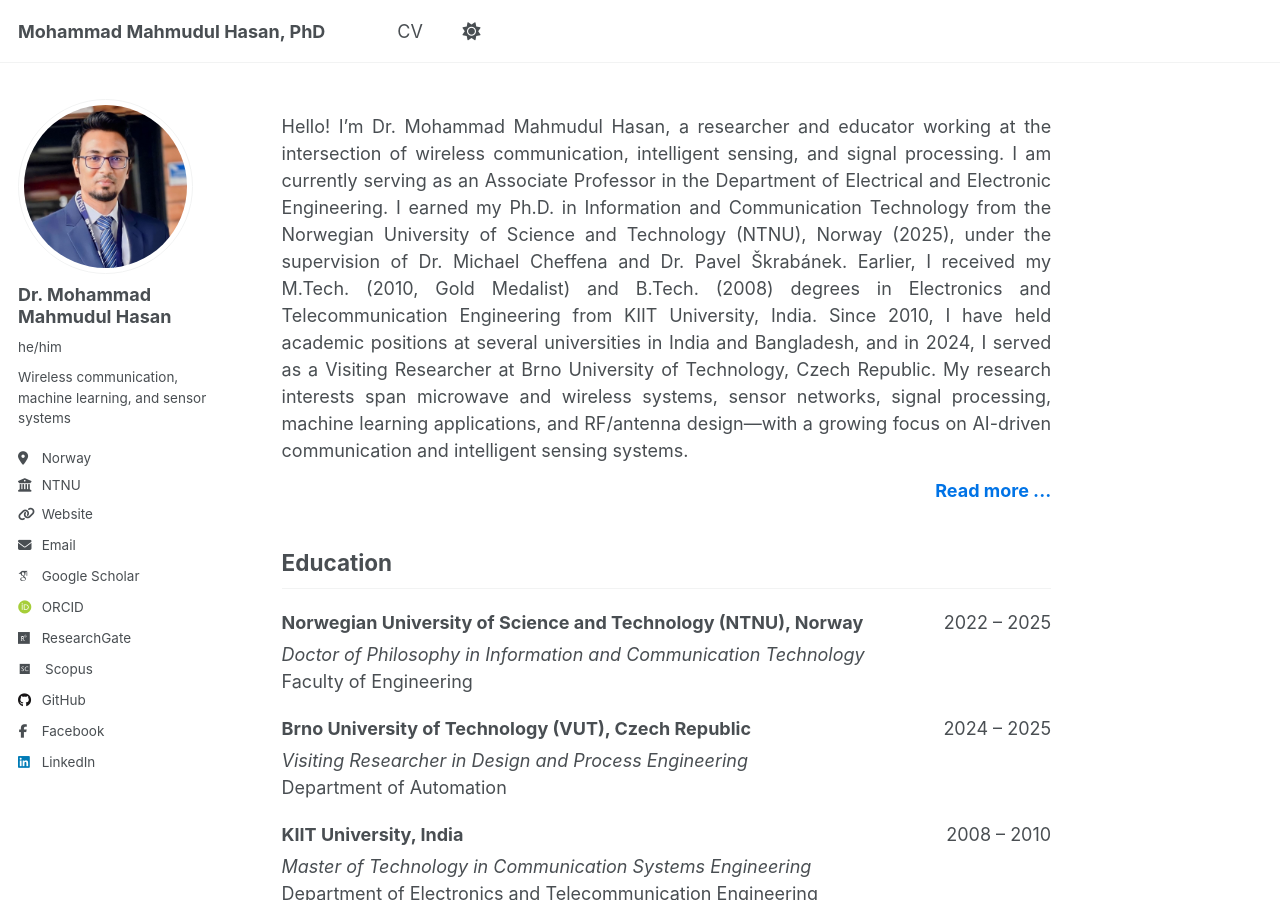
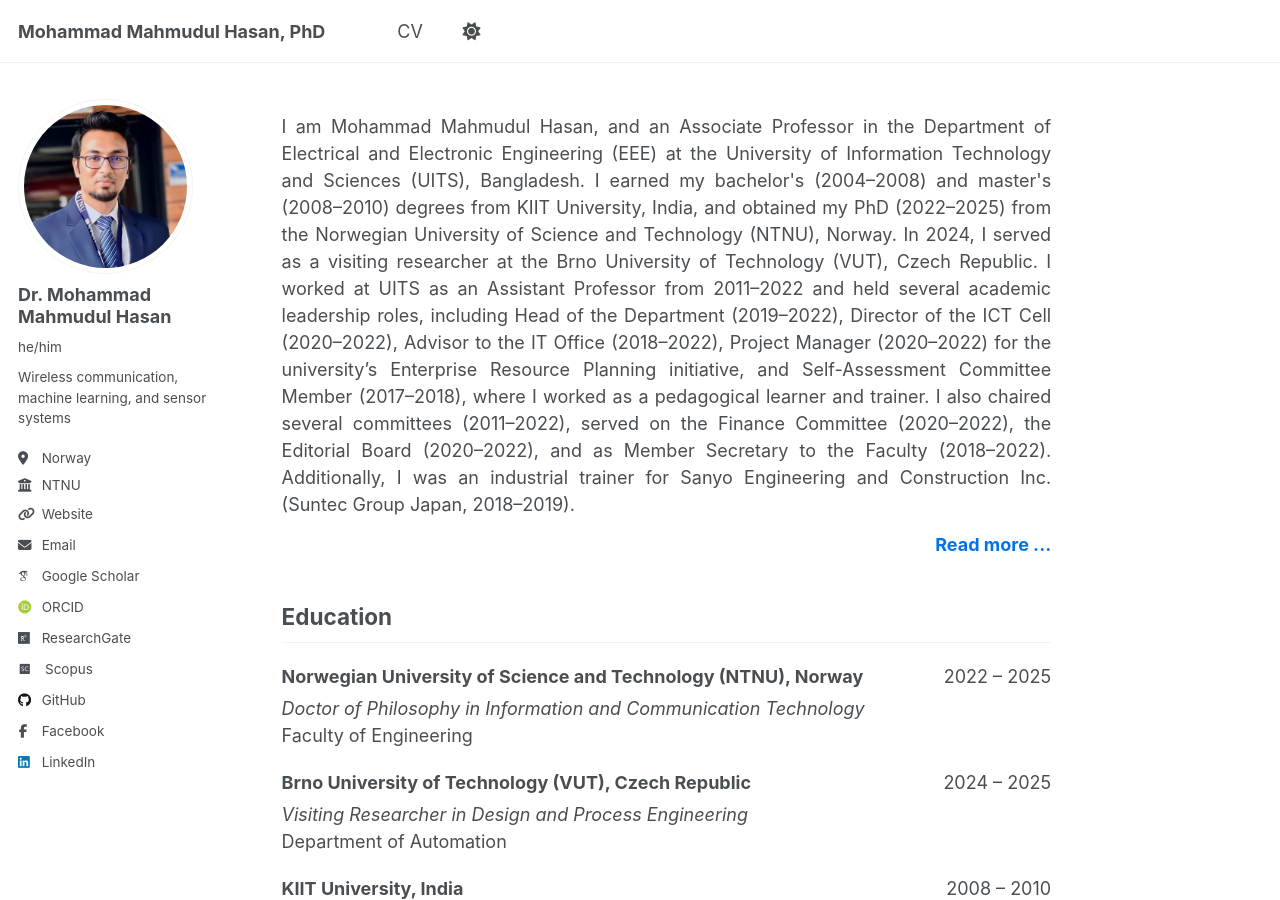
Before and after one commit to dearmahmud/dearmahmud.github.io, a Jekyll site: the page built from _pages/about.md, in a window 1280 px wide and 900 px high. Built offline with Jekyll 4.4.1, drawn with Linux system fonts in a browser that asks for light colours; some web fonts are replaced.

Commit message:
Revise about page with updated biography
Updated personal and academic information, including details about degrees, positions held, and research interests.

```diff
--- a/_pages/about.md
+++ b/_pages/about.md
@@ -8,13 +8,10 @@ redirect_from:
 ---
 
 <p style="text-align: justify;">
-  Hello! I’m Dr. Mohammad Mahmudul Hasan, a researcher and educator working at the intersection of wireless communication, intelligent sensing, and signal processing. I am currently serving as an Associate Professor in the Department of Electrical and Electronic Engineering.
+I am Mohammad Mahmudul Hasan, and an Associate Professor in the Department of Electrical and Electronic Engineering (EEE) at the University of Information Technology and Sciences (UITS), Bangladesh.
 
-I earned my Ph.D. in Information and Communication Technology from the Norwegian University of Science and Technology (NTNU), Norway (2025), under the supervision of Dr. Michael Cheffena and Dr. Pavel Škrabánek.
+I earned my bachelor's (2004–2008) and master's (2008–2010) degrees from KIIT University, India, and obtained my PhD (2022–2025) from the Norwegian University of Science and Technology (NTNU), Norway. In 2024, I served as a visiting researcher at the Brno University of Technology (VUT), Czech Republic. I worked at UITS as an Assistant Professor from 2011–2022 and held several academic leadership roles, including Head of the Department (2019–2022), Director of the ICT Cell (2020–2022), Advisor to the IT Office (2018–2022), Project Manager (2020–2022) for the university’s Enterprise Resource Planning initiative, and Self-Assessment Committee Member (2017–2018), where I worked as a pedagogical learner and trainer. I also chaired several committees (2011–2022), served on the Finance Committee (2020–2022), the Editorial Board (2020–2022), and as Member Secretary to the Faculty (2018–2022). Additionally, I was an industrial trainer for Sanyo Engineering and Construction Inc. (Suntec Group Japan, 2018–2019).
 
-Earlier, I received my M.Tech. (2010, Gold Medalist) and B.Tech. (2008) degrees in Electronics and Telecommunication Engineering from KIIT University, India. Since 2010, I have held academic positions at several universities in India and Bangladesh, and in 2024, I served as a Visiting Researcher at Brno University of Technology, Czech Republic.
-
-My research interests span microwave and wireless systems, sensor networks, signal processing, machine learning applications, and RF/antenna design—with a growing focus on AI-driven communication and intelligent sensing systems.
 </p>
 
 <div style="text-align: right; margin-top: -10px;">
```
